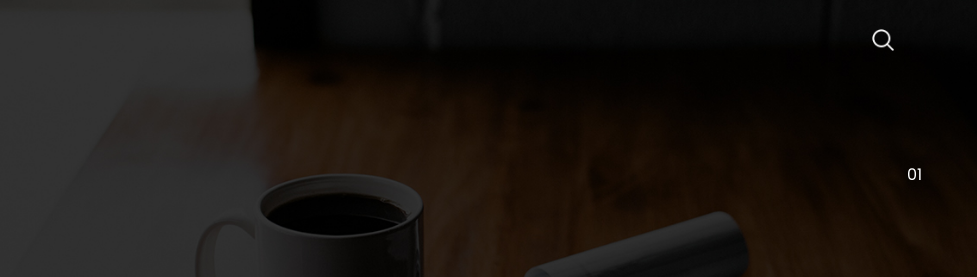
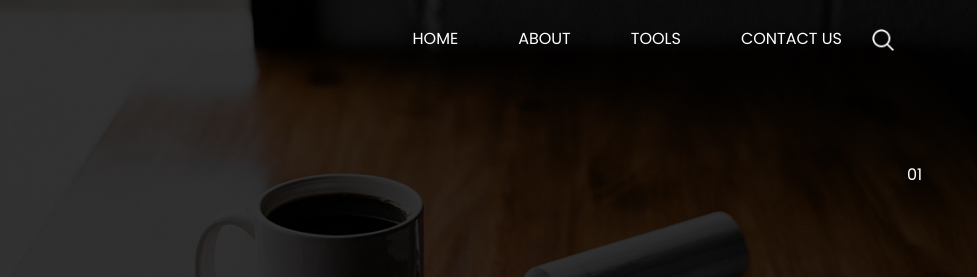
Before and after one commit to Prathameshu/Pratham_AI_Hub, a plain HTML site: page index.html in a window 1280 px wide. Shown: the top 277 px of the page, 303-1280 px from the left. Drawn offline with nearby package versions, Linux system fonts and the light colour scheme.

Commit message:
changes2

```diff
--- a/index.html
+++ b/index.html
@@ -51,7 +51,7 @@
           </button>
           <div class="collapse navbar-collapse" id="navbarSupportedContent">
             <div class="d-flex ml-auto flex-column flex-lg-row align-items-center">
-              <!-- <ul class="navbar-nav  ">
+              <ul class="navbar-nav  ">
                 <li class="nav-item active">
                   <a class="nav-link" href="index.html">Home <span class="sr-only">(current)</span></a>
                 </li>
@@ -64,7 +64,7 @@
                 <li class="nav-item">
                   <a class="nav-link" href="contact.html">Contact us</a>
                 </li>
-              </ul> -->
+              </ul>
               <form class="form-inline">
                 <button class="btn  my-2 my-sm-0 nav_search-btn" type="submit"></button>
               </form>
```
